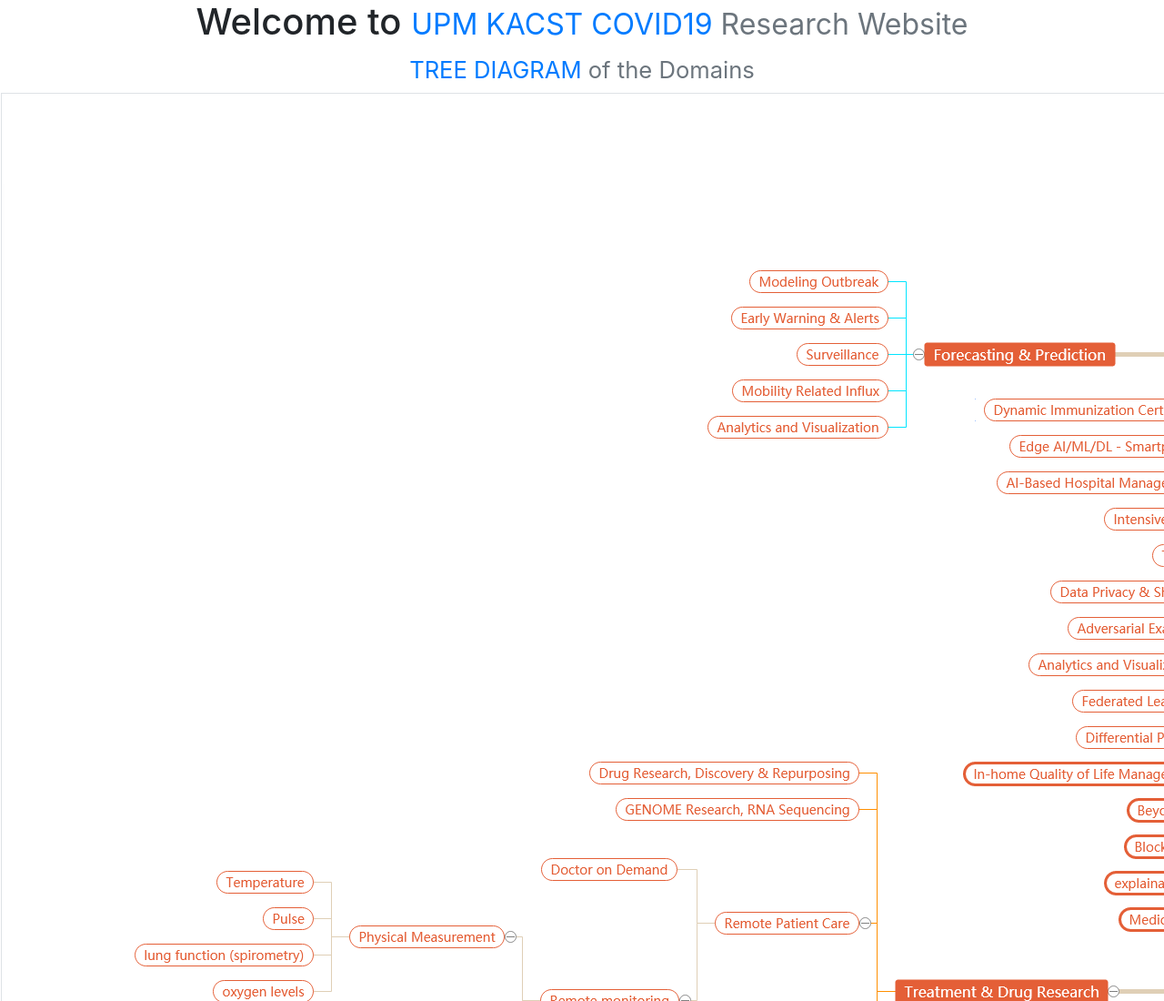
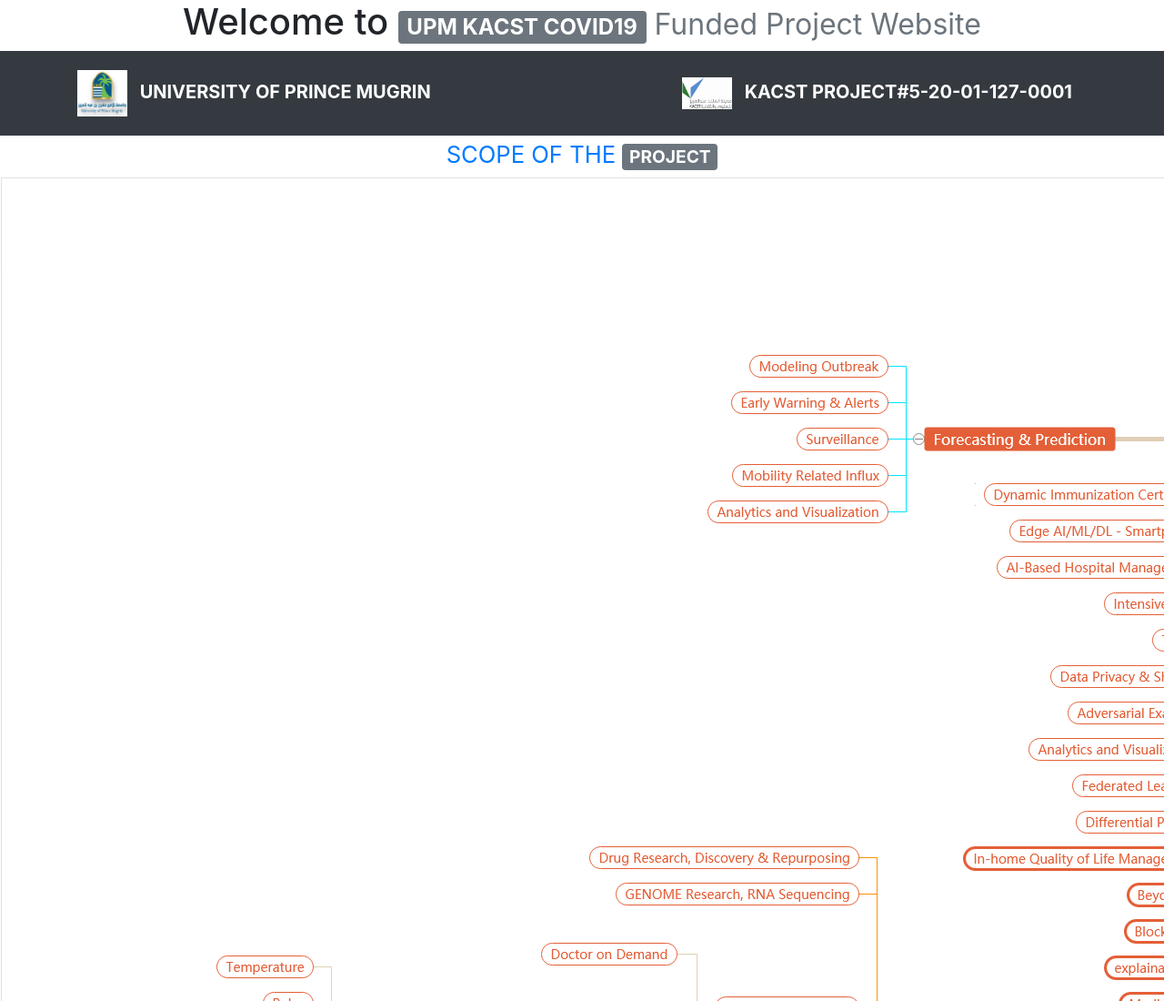
Before and after one commit to upm-kacst-covid19/upm-kacst-covid19.github.io, a plain HTML site: page index.html in a window 1280 px wide. Shown: the top 1100 px of the page at 91% size. Drawn offline with nearby package versions, Linux system fonts and the light colour scheme.

Commit message:
changed homepage

```diff
--- a/index.html
+++ b/index.html
@@ -12,11 +12,30 @@
   </head>
   <body>
     <h1 class="text-lg-center">
-      Welcome to <small class="text-muted"><span class="text-primary"> UPM KACST COVID19</span> Research Website </small>
+        Welcome to <small class="text-muted"><span class="text-primary"> <span class="badge badge-secondary">UPM KACST COVID19</span></span> Funded Project Website </small>
     </h1>
+
+    <nav class="navbar navbar-expand-lg py-3 navbar-dark bg-dark shadow-sm">
+      <div class="container">
+        <a href="#" class="navbar-brand">
+          <!-- Logo Image -->
+          <img src="images/upm.png" width="55" alt="" class="d-inline-block align-middle mr-2">
+          <!-- Logo Text -->
+          <span class="text-uppercase font-weight-bold">University of Prince Mugrin</span>
+        </a>
+        <a href="#" class="navbar-brand">
+          <!-- Logo Image -->
+          <img src="images/kacst.png" width="55" alt="" class="d-inline-block align-middle mr-2">
+          <!-- Logo Text -->
+          <span class="text-uppercase font-weight-bold">KACST Project#5-20-01-127-0001</span>
+        </a>
+
+      </div>
+    </nav>
+
     <div class="container">
         <h2 class="text-md-center">
-           <small class="text-muted"><span class="text-primary"> TREE DIAGRAM </span> of the Domains </small>
+            <small class="text-muted"><span class="text-primary"> SCOPE OF THE </span> <span class="badge badge-secondary">PROJECT</span> </small>
         </h2>
     </div>
     <span class="border border-info">
```
Also changed, not shown: images/kacst.png (added), images/upm.png (added).
